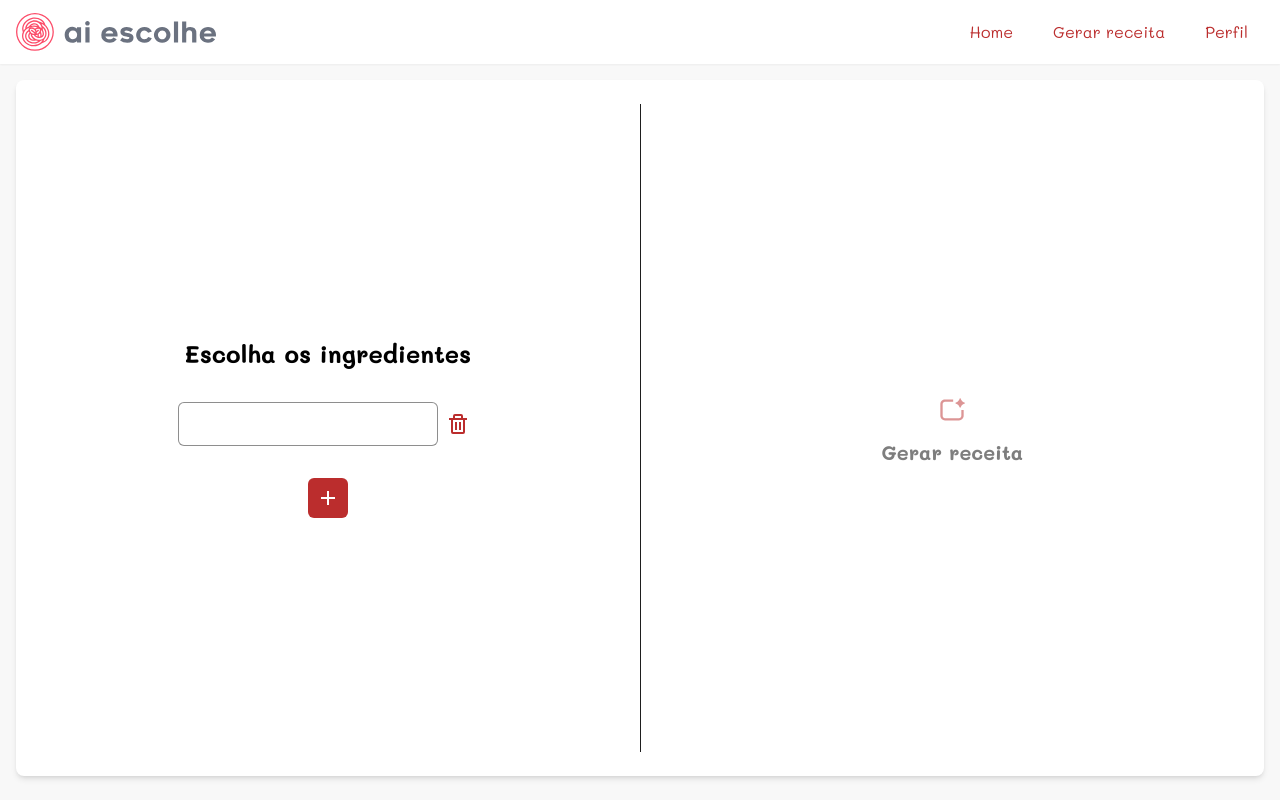
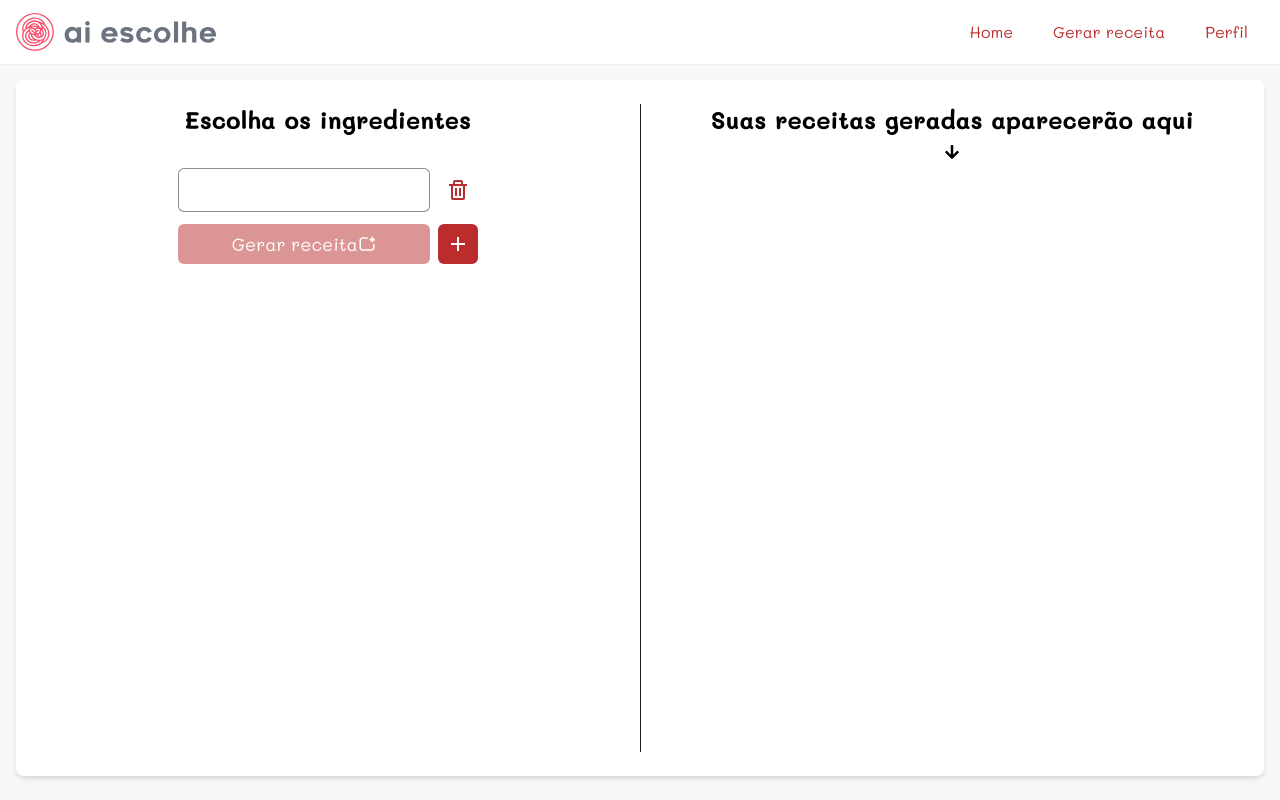
Before and after one commit to ricardorodriguespes17/ai-escolhe-web, a React (Vite) app: page /gerar in a window 1280 px wide. Built offline with nearby package versions, Linux system fonts and the light colour scheme.

Commit message:
implement generate logic

```diff
--- a/src/pages/Generate.tsx
+++ b/src/pages/Generate.tsx
@@ -5,22 +5,37 @@ import Header from "../components/Header"
 import TextInput from "../components/TextInput"
 import { RiAiGenerate } from "react-icons/ri"
 import { BiPlus, BiTrash } from "react-icons/bi"
+import { generateRecipe } from "../services/RecipeService"
+import { RecipeType } from "../@types/RecipeTypes"
+import GeneratedRecipes from "../components/GeneratePageComponents/GeneratedRecipes"
 
 const GeneratePage = () => {
   const [ingredients, setIngredients] = useState([""])
   const [generateDisabled, setGenerateDisabled] = useState(true)
+  const [recipes, setRecipes] = useState<RecipeType[]>([])
+  const [isLoading, setIsLoading] = useState(false)
 
   useEffect(() => {
+    setRecipes([])
     setGenerateDisabled(ingredients.filter(item => item).length < 2)
   }, [ingredients])
 
-  const onSubmit = () => {
-    if(ingredients.length < 2) {
+  const onSubmit = async () => {
+    if (ingredients.length < 2) {
       console.log("Deve escrever pelo menos 2 ingredientes")
       return
     }
 
-    console.log(ingredients)
+
+    try {
+      setIsLoading(true)
+      const response = await generateRecipe({ ingredients })
+      setRecipes(response.data.recipes)
+    } catch (err) {
+      setRecipes([])
+    } finally {
+      setIsLoading(false)
+    }
   }
 
   const setIngredient = (newValue: string, index: number) => {
@@ -37,7 +52,7 @@ const GeneratePage = () => {
   const removeIngredient = (index: number) => {
     let ingredientsFiltered = ingredients.filter((_, i) => i !== index)
 
-    if(ingredientsFiltered.length === 0) {
+    if (ingredientsFiltered.length === 0) {
       ingredientsFiltered = [""]
     }
 
@@ -50,14 +65,15 @@ const GeneratePage = () => {
 
       <main className="flex flex-col h-auto flex-1 justify-center gap-6 px-4 pb-6 pt-20 bg-background-light">
         <Card className="flex-row items-center h-full">
-          <div className="flex flex-col flex-1 h-full items-center justify-center gap-8">
+          <div className="flex flex-col flex-1 h-full items-center gap-8">
             <h1>Escolha os ingredientes</h1>
 
             <div className="w-[300px] max-w-full flex flex-col gap-3">
               {ingredients.map((item, index) => (
-                <div className="flex items-center">
+                <div className="flex items-center gap-2">
                   <TextInput
                     value={item}
+                    disabled={isLoading}
                     onChange={(event) => setIngredient(event.target.value, index)}
                   />
 
@@ -66,40 +82,42 @@ const GeneratePage = () => {
                     size="sm"
                     className="text-2xl"
                     onClick={() => removeIngredient(index)}
+                    disabled={isLoading}
                   >
                     <BiTrash />
                   </Button>
                 </div>
               ))}
-            </div>
+
+              <div className="flex items-center w-full gap-2">
+                <Button
+                  className="text-lg h-10 flex-1"
+                  disabled={generateDisabled || isLoading}
+                  title={generateDisabled ? "Escolha pelo menos dois ingredientes" : undefined}
+                  onClick={onSubmit}
+                >
+                  Gerar receita
+                  <RiAiGenerate />
+                </Button>
 
                 <Button
                   size="sm"
                   className="text-2xl"
                   onClick={addIngredient}
+                  disabled={isLoading}
                 >
                   <BiPlus />
                 </Button>
               </div>
+            </div>
+          </div>
 
           <div className="h-full w-[1px] bg-gray" />
 
-          <div className="flex flex-col flex-1 h-full items-center justify-center gap-2">
-            <Button
-              variant="plain"
-              size="sm"
-              disabled={generateDisabled}
-              title={generateDisabled ? "Escolha pelo menos dois ingredientes" : undefined}
-              onClick={onSubmit}
-            >
-              <RiAiGenerate size={28} />
-            </Button>
-            <h2
-              className={generateDisabled ? "opacity-50" : ""}
-            >
-              Gerar receita
-            </h2>
-          </div>
+          <GeneratedRecipes
+            recipes={recipes}
+            isLoading={isLoading}
+          />
         </Card>
       </main>
     </div>
```
Lines whose indentation alone changed are shown as unchanged.
